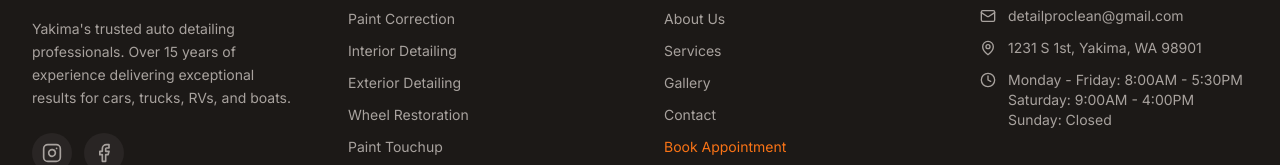
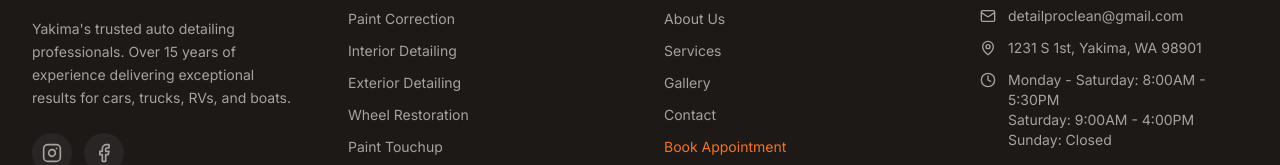
Before and after one commit to LADdigital/proclean-website, a React (Vite) app: page /about in a window 1280 px wide. Shown: the part 2859-3024 px from the top of the page. Built offline with nearby package versions, Linux system fonts and the light colour scheme; no server answers.

Commit message:
Updated services.ts

```diff
--- a/src/data/services.ts
+++ b/src/data/services.ts
@@ -20,7 +20,7 @@ export const CONTACT = {
   instagram: 'https://www.instagram.com/procleanautoyakima?utm_source=ig_web_button_share_sheet&igsh=ZDNlZDc0MzIxNw==',
   facebook: 'https://www.facebook.com/ProCleanAutoDetail',
   hours: {
-    weekday: 'Monday - Friday: 8:00AM - 5:30PM',
+    weekday: 'Monday - Saturday: 8:00AM - 5:30PM',
     saturday: 'Saturday: 9:00AM - 4:00PM',
     sunday: 'Sunday: Closed',
   },
```
